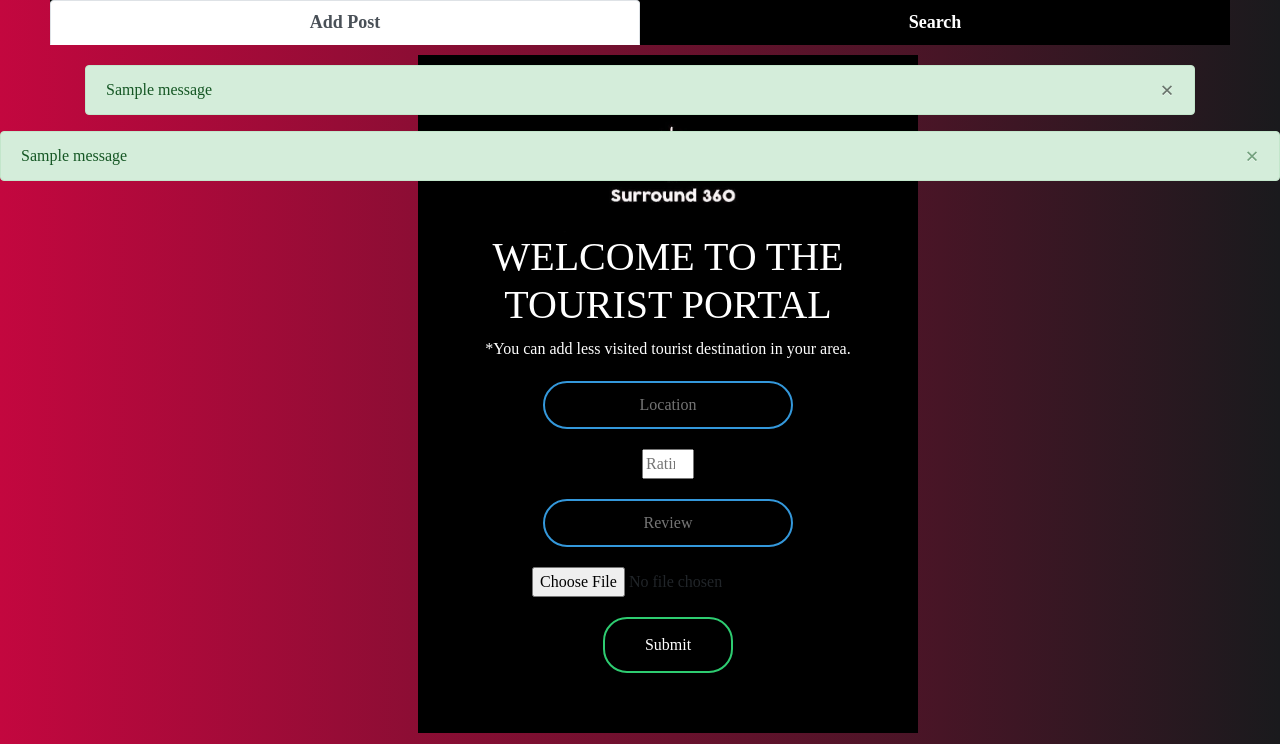
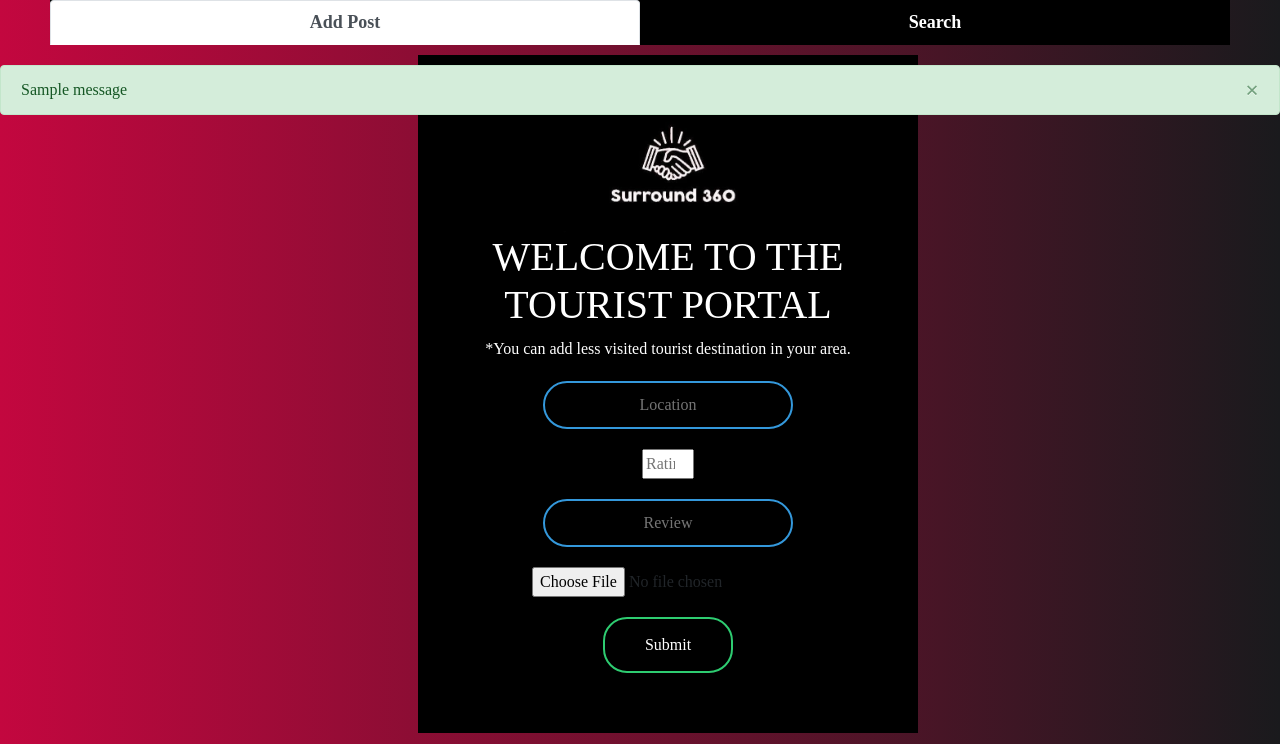
Before and after one commit to LintaPaul/2021_IBM_Code_Challenge_Surround360, a Django app: page /trial/blog/ in a window 1280 px wide. Shown: the part 56-800 px from the top of the page. Run offline with Django 3.2, Linux system fonts and the light colour scheme; one stand-in notice (Sample message) is shown; some libraries are stand-ins or nearby versions.

Commit message:
minor_updates

```diff
--- a/templates/blog.html
+++ b/templates/blog.html
@@ -107,16 +107,6 @@ App landing
                 </div>
             </div>
         </div>
-        {% if messages%}
-        {% for message in messages %}
-            <div class="alert alert-{{ message.tags }}">
-                {{ message }}
-                <button type="button" class="close" data-dismiss="alert" aria-label="Close">
-                    <span aria-hidden="true">&times;</span>
-                  </button>
-            </div>
-        {% endfor %}
-    {% endif %}
     </div>
 
 
@@ -171,7 +161,7 @@ App landing
                             <p class="text-muted"> </p> <input type="text" name="location" placeholder="Location" minlength="3" required>
                              <!-- <a class="forgot text-muted" href="#">Forgot password?</a> -->
                               <input type="submit" value="Submit">
-                              <a href="#" style="color:white">Or is it location your current location?</p>
+                             <!-- <a href="#" style="color:white">Or is it location your current location?</p> -->
 
                         </form>
                     </div>
```
Also changed, not shown: db.sqlite3, media/images/search_blog.JPG (added).
